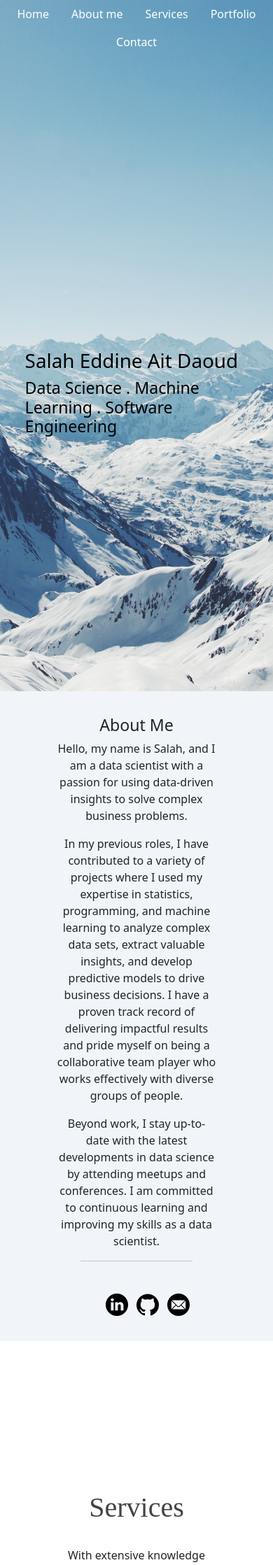
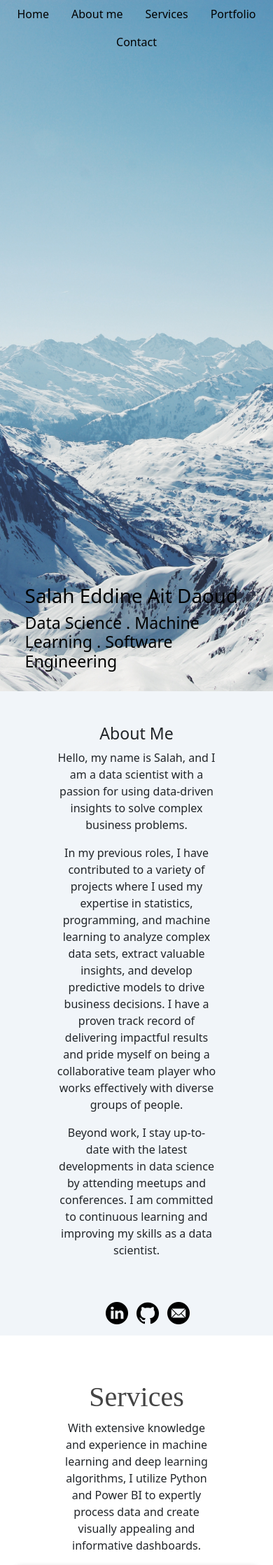
Before and after one commit to SalaheddineAD/salaheddinead.github.io, a PHP site: page / in a window 390 px wide. Shown: the top 2237 px of the page at 70% size. Run offline with PHP 8.4, Linux system fonts and the light colour scheme.

Commit message:
implement scroll snap

```diff
--- a/index.html
+++ b/index.html
@@ -1,16 +1,20 @@
 <!DOCTYPE html>
 <html lang="en">
+
 <head>
   <meta charset="utf-8">
+  <meta content="width=device-width, initial-scale=1" name="viewport" />
   <title>Data Alchemist</title>
 
-    <link rel="stylesheet" href="https://cdn.jsdelivr.net/npm/bootstrap@5.2.3/dist/css/bootstrap.min.css" integrity="sha384-rbsA2VBKQhggwzxH7pPCaAqO46MgnOM80zW1RWuH61DGLwZJEdK2Kadq2F9CUG65" crossorigin="anonymous">
+  <link rel="stylesheet" href="https://cdn.jsdelivr.net/npm/bootstrap@5.2.3/dist/css/bootstrap.min.css"
+    integrity="sha384-rbsA2VBKQhggwzxH7pPCaAqO46MgnOM80zW1RWuH61DGLwZJEdK2Kadq2F9CUG65" crossorigin="anonymous">
 
   <link rel="stylesheet" href="./styles/style.css">
   <link rel="stylesheet" href="./styles/servicesStyle.css">
   <link rel="stylesheet" href="./styles/portfolioStyle.css">
 
-    <script src="https://code.jquery.com/jquery-3.6.4.js" integrity="sha256-a9jBBRygX1Bh5lt8GZjXDzyOB+bWve9EiO7tROUtj/E=" crossorigin="anonymous"></script>
+  <script src="https://code.jquery.com/jquery-3.6.4.js" integrity="sha256-a9jBBRygX1Bh5lt8GZjXDzyOB+bWve9EiO7tROUtj/E="
+    crossorigin="anonymous"></script>
   <script src="https://cdn.jsdelivr.net/npm/handlebars@latest/dist/handlebars.js"></script>
   <script src="./scripts/nav.js"></script>
   <script src="./scripts//service.js"></script>
@@ -23,8 +27,9 @@
   <script src="https://cdnjs.cloudflare.com/ajax/libs/handlebars.js/4.7.7/handlebars.min.js"></script>
 
 </head>
+
 <body>
-    <div id="main">
+  <div id="main" class="scroller"></div>
 
   <!-- navigation -->
   <script id="navTemp" type="text/x-handlebars-template">
@@ -33,30 +38,33 @@
         <ul class="nav justify-content-center">
           {{#each nav}}
           <li class="nav-item">
-                  <a  class="nav-link nav-element" href={{href}}>{{name}}</a>
+            <a class="nav-link nav-element" href={{href}}>{{name}}</a>
           </li>
           {{/each}}
         </ul>
       </div>
     </nav>
   </script>
-    </div>
 
   <!-- landing -->
   <script id="landingTemp" type="text/x-handlebars-template">
+    <div class="scrollerSection">
       <section class="landing">
           <div  id="landing-div" class="bg-image d-flex position-relative">
+            <!-- <div  id="landing-div"></div> -->
             <div id="landing-div-title">
               <h1 >Salah Eddine Ait Daoud</h1>
               <h3 >Data Science . Machine Learning . Software Engineering</h3>
             </div>
           </div>
       </section>
+    </div>
   </script>
 
 
   <!-- aboutme -->
   <script id="aboutmeTemp" type="text/x-handlebars-template">
+    <div class="scrollerSection">
       <section id="aboutme">
         <div class="container">
           <div class="row">
@@ -75,10 +83,12 @@
           {{> contact}}
         </div>
       </section>
+    </div>
   </script>
 
   <!-- services -->
   <script id="servicesTemp" type="text/x-handlebars-template">
+    <div class="scrollerSection center">
       <div id="services">
         <div id="services-title" style="width:65%; margin-left:auto;margin-right:auto;">
         <h3>Services</h3>
@@ -103,12 +113,16 @@
             </div>
           {{/each}}
         </div>
+      </div>
+    </div>
   </script>
 
   <!-- portfolio -->
   <script id="portfolioTemp" type="text/x-handlebars-template">
+    <div class="scrollerSection">
       <section id="portfolio">
         <h3>Portfolio</h3>
+        <p>very skillful individual..!!</p>
         <div id="p-container">
           {{#each projects}}
             <div class="p-card">
@@ -118,37 +132,35 @@
                 <h3 class="card-company">{{company}}</h3>
                 <h3 class="card-detail">{{detail}}</h3>
                 <p class="card-txt">{{text}}</p>
-                <button type="button" class="btn btn-outline-secondary" data-bs-toggle="modal" data-bs-target="#myModal{{@index}}">more details</button>
+                  <button type="button" class="btn btn-outline-secondary" data-bs-toggle="modal" data-bs-target="#myModal" >more details</button>
               </div>
             </div>
           {{/each}}
         </div>
+      </section>
+    </div>
+  </script>
+
   <!-- Modal -->
-        {{#each projects}}
-          <div class="modal fade" id="myModal{{@index}}" tabindex="-1" aria-labelledby="myModalLabel{{@index}}" aria-hidden="true">
-            <div class="modal-dialog">
+  <!-- <div class="modal fade" id="myModal" tabindex="-1" role="dialog" aria-labelledby="myModalitle" aria-hidden="true">
+      <div class="modal-dialog" role="document">
         <div class="modal-content">
           <div class="modal-header">
-                  <h5 class="modal-title" id="myModalLabel{{@index}}">{{title}}</h5>
-                  <button type="button" class="btn-close" data-bs-dismiss="modal" aria-label="Close"></button>
+            <h5 class="modal-title" id="myModalTitle">Modal title</h5>
+            <button type="button" class="close" data-dismiss="modal" aria-label="Close">
+              <span aria-hidden="true">&times;</span>
+            </button>
           </div>
           <div class="modal-body">
             ...
           </div>
           <div class="modal-footer">
-                  <button type="button" class="btn btn-secondary" data-bs-dismiss="modal">Close</button>
+            <button type="button" class="btn btn-secondary" data-dismiss="modal">Close</button>
             <button type="button" class="btn btn-primary">Save changes</button>
           </div>
         </div>
       </div>
-          </div>
-        {{/each}}
-      </section>
-    </script>
-
-
-
-
+    </div> -->
 
   <!-- contact -->
   <script id="contactTemp" type="text/x-handlebars-template">
@@ -176,11 +188,20 @@
   </script>
 
   <!-- footer -->
-    <footer>
+  <script id="footerTemp" type="text/x-handlebars-template">
+    <div class="scrollerSection">
+      <footer id="footer">
         <p>Salah 2023</p>
+        <p>
+          Lorem Ipsum is simply dummy text of the printing and typesetting industry. Lorem Ipsum has been the industry's standard dummy text ever since the 1500s, when an unknown printer took a galley of type and scrambled it to make a type specimen book. It has survived not only five centuries, but also the leap into electronic typesetting, remaining essentially unchanged. It was popularised in the 1960s with the release of Letraset sheets containing Lorem Ipsum passages, and more recently with desktop publishing software like Aldus PageMaker including versions of Lorem Ipsum.
+        </p>
       </footer>
+    </div>
+  </script>
+
+
   <!-- Event Details Modal -->
-    <div class="modal fade" id="eventDetailsModal" tabindex="-1" role="dialog" aria-labelledby="eventDetailsModalLabel" aria-hidden="true">
+  <!-- <div class="modal fade" id="eventDetailsModal" tabindex="-1" role="dialog" aria-labelledby="eventDetailsModalLabel" aria-hidden="true">
       <div class="modal-dialog">
         <div class="modal-content">
           <div class="modal-header">
@@ -195,6 +216,8 @@
           </div>
         </div>
       </div>
-    </div>
+    </div> -->
+
 </body>
+
 </html>
--- a/styles/portfolioStyle.css
+++ b/styles/portfolioStyle.css
@@ -13,12 +13,15 @@
   margin: 5% auto;
   max-width: 80rem;
   text-align: center;
+  padding-top: 4rem;
 }
-#p-container{
+
+#p-container {
   display: flex;
   justify-content: space-evenly;
   flex-wrap: wrap;
 }
+
 .p-card {
   width: 350px;
   height: 350px;
@@ -27,6 +30,7 @@
   overflow: hidden;
   margin-bottom: 2%;
 }
+
 .p-card .card-thumb {
   width: auto;
   height: 260px;
@@ -34,6 +38,7 @@
   background-size: cover;
   border-radius: 3px;
 }
+
 .p-card .card-infos {
   width: auto;
   height: 350px;
@@ -42,6 +47,7 @@
   background: #fff;
   transition: 0.4s 0.15s cubic-bezier(0.17, 0.67, 0.5, 1.03);
 }
+
 .p-card .card-infos .card-title {
   position: relative;
   margin: 10px 0;
@@ -52,6 +58,7 @@
   text-transform: uppercase;
   text-shadow: 0 0 0px #32577f;
 }
+
 .p-card .card-infos .card-flag {
   position: absolute;
   top: 50%;
@@ -63,13 +70,16 @@
   background-size: 100% auto;
   display: inline-block;
 }
-.p-card .card-infos .card-company, .p-card .card-infos .card-detail {
+
+.p-card .card-infos .card-company,
+.p-card .card-infos .card-detail {
   margin-bottom: 10px;
   text-transform: uppercase;
   font-size: 0.85rem;
   color: rgba(21, 37, 54, .7);
   font-family: 'Grotesque', sans-serif;
 }
+
 .p-card .card-infos .card-detail {
   display: inline-block;
   margin-bottom: 24px;
@@ -78,6 +88,7 @@
   opacity: 0;
   transition: 0.5s 0.25s cubic-bezier(0.17, 0.67, 0.5, 1.03);
 }
+
 .p-card .card-infos .card-txt {
   font-family: 'Merriweather', sans-serif;
   line-height: 2;
@@ -86,6 +97,7 @@
   opacity: 0;
   transition: 0.5s 0.25s cubic-bezier(0.17, 0.67, 0.5, 1.03);
 }
+
 .p-card .card-infos .more-details {
   position: absolute;
   left: 0;
@@ -102,9 +114,13 @@
   opacity: 0;
   transition: 0.5s 0.25s cubic-bezier(0.17, 0.67, 0.5, 1.03);
 }
+
 .p-card:hover .card-infos {
   transform: translateY(-260px);
 }
-.p-card:hover .card-infos .card-detail, .p-card:hover .card-infos .card-txt, .p-card:hover .card-infos .more-details {
+
+.p-card:hover .card-infos .card-detail,
+.p-card:hover .card-infos .card-txt,
+.p-card:hover .card-infos .more-details {
   opacity: 1;
 }
--- a/styles/servicesStyle.css
+++ b/styles/servicesStyle.css
@@ -1,30 +1,36 @@
-*{
+* {
   margin: 0;
   padding: 0;
   -webkit-box-sizing: border-box;
   box-sizing: border-box;
 }
 
-#services h3{
+.center {
+  display: grid;
+  place-items: center;
+  height: 100vh;
+}
+
+#services h3 {
   font-size: 2.5rem;
   font-family: 'Montserrat';
   font-weight: normal;
   color: #444;
   text-align: center;
-  margin: 2rem 0;
+  /* margin: 2rem 0; */
 }
 
-#services p{
+#services p {
   text-align: center;
 }
 
-#services{
+#services {
   width: 90%;
   margin: 0 auto;
   max-width: 80rem;
 }
 
-.scols{
+.scols {
   display: -webkit-box;
   display: -ms-flexbox;
   display: flex;
@@ -35,13 +41,13 @@
   justify-content: center;
 }
 
-.scol{
+.scol {
   width: calc(25% - 2rem);
   margin: 1rem;
   cursor: pointer;
 }
 
-.scontainer{
+.scontainer {
   -webkit-transform-style: preserve-3d;
   transform-style: preserve-3d;
   -webkit-perspective: 1000px;
@@ -49,9 +55,9 @@
 }
 
 .sfront,
-.sback{
+.sback {
   background-size: cover;
-  box-shadow: 0 4px 8px 0 rgba(0,0,0,0.25);
+  box-shadow: 0 4px 8px 0 rgba(0, 0, 0, 0.25);
   border-radius: 10px;
   background-position: center;
   -webkit-transition: -webkit-transform .7s cubic-bezier(0.4, 0.2, 0.2, 1);
@@ -69,14 +75,14 @@
   font-size: 1.5rem;
 }
 
-.sback{
+.sback {
   background: #cedce7;
-  background: -webkit-linear-gradient(45deg,  #cedce7 0%,#596a72 100%);
-  background: -o-linear-gradient(45deg,  #cedce7 0%,#596a72 100%);
-  background: linear-gradient(45deg,  #cedce7 0%,#596a72 100%);
+  background: -webkit-linear-gradient(45deg, #cedce7 0%, #596a72 100%);
+  background: -o-linear-gradient(45deg, #cedce7 0%, #596a72 100%);
+  background: linear-gradient(45deg, #cedce7 0%, #596a72 100%);
 }
 
-.sfront:after{
+.sfront:after {
   position: absolute;
   top: 0;
   left: 0;
@@ -91,8 +97,9 @@
   backface-visibility: hidden;
   border-radius: 10px;
 }
+
 .scontainer:hover .sfront,
-.scontainer:hover .sback{
+.scontainer:hover .sback {
   -webkit-transition: -webkit-transform .7s cubic-bezier(0.4, 0.2, 0.2, 1);
   transition: -webkit-transform .7s cubic-bezier(0.4, 0.2, 0.2, 1);
   -o-transition: transform .7s cubic-bezier(0.4, 0.2, 0.2, 1);
@@ -100,14 +107,14 @@
   transition: transform .7s cubic-bezier(0.4, 0.2, 0.2, 1), -webkit-transform .7s cubic-bezier(0.4, 0.2, 0.2, 1);
 }
 
-.sback{
+.sback {
   position: absolute;
   top: 0;
   left: 0;
   width: 100%;
 }
 
-.sinner{
+.sinner {
   -webkit-transform: translateY(-50%) translateZ(60px) scale(0.94);
   transform: translateY(-50%) translateZ(60px) scale(0.94);
   top: 50%;
@@ -123,41 +130,41 @@
   z-index: 2;
 }
 
-.scontainer .sback{
+.scontainer .sback {
   -webkit-transform: rotateY(180deg);
   transform: rotateY(180deg);
   -webkit-transform-style: preserve-3d;
   transform-style: preserve-3d;
 }
 
-.scontainer .sfront{
+.scontainer .sfront {
   -webkit-transform: rotateY(0deg);
   transform: rotateY(0deg);
   -webkit-transform-style: preserve-3d;
   transform-style: preserve-3d;
 }
 
-.scontainer:hover .sback{
+.scontainer:hover .sback {
   -webkit-transform: rotateY(0deg);
   transform: rotateY(0deg);
   -webkit-transform-style: preserve-3d;
   transform-style: preserve-3d;
 }
 
-.scontainer:hover .sfront{
+.scontainer:hover .sfront {
   -webkit-transform: rotateY(-180deg);
   transform: rotateY(-180deg);
   -webkit-transform-style: preserve-3d;
   transform-style: preserve-3d;
 }
 
-.sfront .sinner p{
+.sfront .sinner p {
   font-size: 2rem;
   margin-bottom: 2rem;
   position: relative;
 }
 
-.sfront .sinner p:after{
+.sfront .sinner p:after {
   content: '';
   width: 4rem;
   height: 2px;
@@ -170,26 +177,34 @@
   bottom: -.75rem;
 }
 
-.sfront .sinner span{
-  color: rgba(255,255,255,0.7);
+.sfront .sinner span {
+  color: rgba(255, 255, 255, 0.7);
   font-family: 'Montserrat';
   font-weight: 300;
 }
 
-@media screen and (max-width: 64rem){
-  .scol{
+@media screen and (max-width: 64rem) {
+  .scol {
     width: calc(33.333333% - 2rem);
+  }
+
+  #services {
+    padding-top: 4rem;
+  }
+
+  .center {
+    height: max-content;
   }
 }
 
-@media screen and (max-width: 48rem){
-  .scol{
+@media screen and (max-width: 48rem) {
+  .scol {
     width: calc(50% - 2rem);
   }
 }
 
-@media screen and (max-width: 32rem){
-  .scol{
+@media screen and (max-width: 32rem) {
+  .scol {
     width: 100%;
     margin: 0 0 2rem 0;
   }
--- a/styles/style.css
+++ b/styles/style.css
@@ -1,3 +1,15 @@
+.scroller {
+  height: 100vh;
+  overflow-y: scroll;
+  scroll-snap-type: y mandatory;
+  /* scroll-padding: 60px; */
+}
+
+.scrollerSection {
+  /* height: 100vh; */
+  scroll-snap-align: start;
+}
+
 #landing {
   border: 1px solid black;
   height: 200px;
@@ -7,78 +19,111 @@
   border: 1px solid black;
 }
 
-#landing-div{
+#landing-div {
   background-image: url('../images/best_ever.jpg');
-  height: 38vh;
-  min-height: 400px;
+  /* height: 38vh; */
+  /* min-height: 400px; */
   width: 100%;
   background-size: cover;
   background-position: center;
+  height: 100vh;
 }
 
-#landing-div-title{
+#landing-div-title {
   position: absolute;
   bottom: 34%;
   left: 4%;
   padding: 20px;
   color: rgb(0, 0, 0);
 }
-hr{
-  width: 70%;
-  height: 1px;
-  border:none;
-  color:#333;
-  background-color:#333;
+
+hr {
+  /* width: 70%;
+  height: 1px;  */
+  border: none;
+  color: #333;
+  background-color: #333;
   margin-left: auto;
   margin-right: auto;
 }
-#aboutme{
-  width: 100%;
-  padding-top: 5%;
-  padding-bottom: 5%;
+
+#aboutme {
+  /* height: 90vh;
+  width: 100vw;
+  min-height: 600px;
+  padding-top: 10vh; */
   background-color: #f1f5f9;
+  height: 100vh;
+  display: grid;
+  place-items: center;
+  padding-top: 2rem;
 }
-.scrolled-navbar{
+
+.scrolled-navbar {
   background-color: black;
   color: #ffffff;
   box-shadow: 0, 3px, 10px, rgba(0, 0, 0, 0.15);
 }
-#services{
+
+/* #services{
+  height: 90vh;
+  width: 100vw;
   width: 100%;
   padding-top: 7vh;
   padding-bottom: 5%;
+} */
+
+
+.smooth-transition {
+  transition: all 0.5s ease;
 }
 
-
-.smooth-transition{
-  transition: all 0.5s ease;
-}
-.nav-element{
-  color:black;
+.nav-element {
+  color: black;
 
 }
-.scrolled-nav-element{
-  color:white;
+
+.scrolled-nav-element {
+  color: white;
 
 }
+
 .nav-bar {
-   /* change the height as desired */
+  /* change the height as desired */
   min-height: 50px;
   display: flex;
   align-items: center;
   color: #000000;
 }
-@media (min-width: 1023px) {
+
+
+/* @media (min-width: 1023px) {
   #services {
     height: 92vh;
     min-height: 600px;
   }
-  #aboutme{
+
+  #aboutme {
     height: 92vh;
     min-height: 600px;
   }
-  #landing-div{
+
+  #landing-div {
     height: 100vh;
     min-height: 400px;
   }
+} */
+
+@media (max-width: 900px) {
+  #landing-div {
+    height: 38vh;
+  }
+
+  #landing-div-title {
+    bottom: 0;
+  }
+
+  #aboutme {
+    height: max-content;
+  }
 }
```
Also changed, not shown: scripts/script.js (+7 -2 lines). Lines whose indentation alone changed are shown as unchanged.
